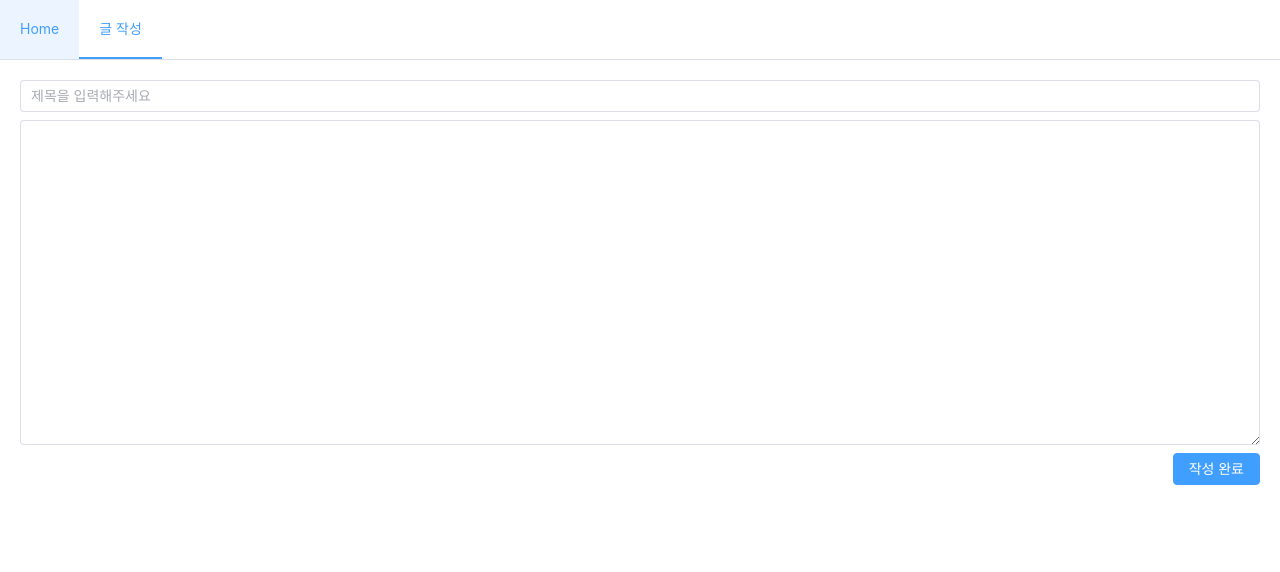
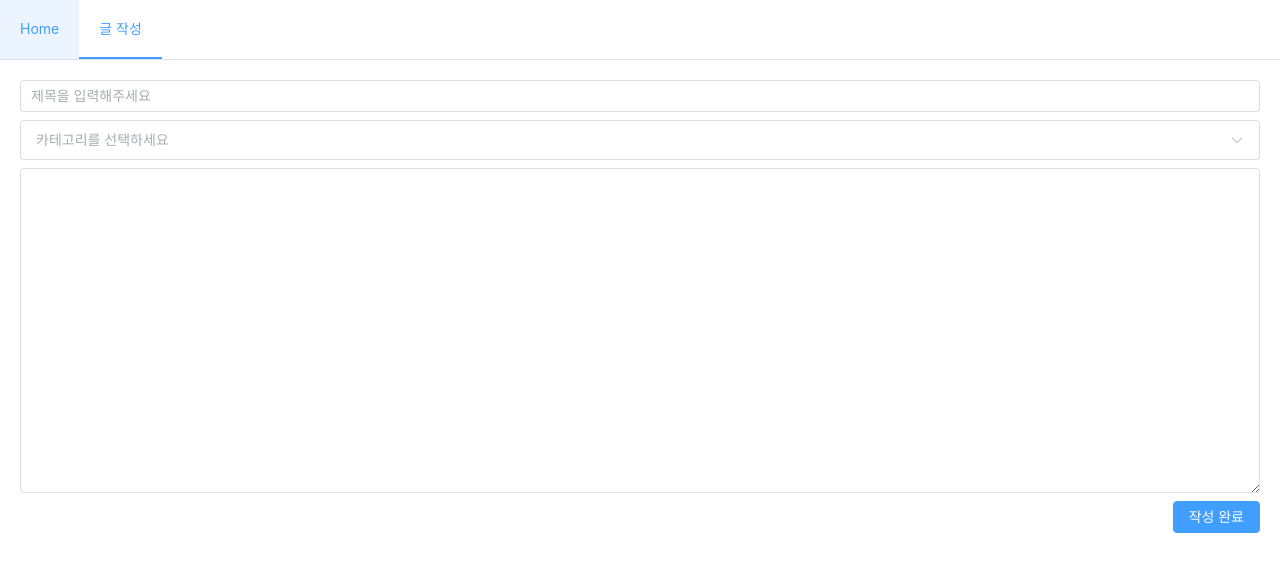
Before and after one commit to kakjzi/kakjziBlog, a Vue app in the folder front/: page /write in a window 1280 px wide. Shown: the top 572 px of the page. Built offline with nearby package versions, Linux system fonts and the light colour scheme; a web font is replaced by a local one.

Commit message:
글 작성 카테고리 추가

```diff
--- a/front/src/views/WriteView.vue
+++ b/front/src/views/WriteView.vue
@@ -1,27 +1,64 @@
 <script setup lang="ts">
-import {ref} from "vue";
+import { ref } from "vue";
 import axios from "axios";
-import {useRouter} from "vue-router";
+import { useRouter } from "vue-router";
 
 const title = ref("");
 const content = ref("");
+const category = ref("");
 
 const router = useRouter();
+
+const options = [
+  {
+    value: "개발",
+    label: "개발",
+  },
+  {
+    value: "일상",
+    label: "일상",
+  },
+  {
+    value: "여행",
+    label: "여행",
+  },
+];
 const write = function () {
-  axios.post("/api/posts",{
-    title: title.value,
-    content: content.value
-  }).then(()=>{
-    router.replace({name: "home"})
-  });
-}
+  axios
+    .post("/api/posts", {
+      title: title.value,
+      content: content.value,
+      category: category.value,
+    })
+    .then(() => {
+      router.replace({ name: "home" });
+    })
+    .catch((err) => {
+      alert(err.response.data.message);
+    });
+};
 </script>
 <template>
   <div>
-    <el-input v-model="title" placeholder="제목을 입력해주세요"/>
+    <el-input v-model="title" placeholder="제목을 입력해주세요" />
   </div>
   <div class="mt-2">
-    <el-input v-model="content" type="textarea" rows="15"/>
+    <el-select
+      v-model="category"
+      class="w-100"
+      placeholder="카테고리를 선택하세요"
+      size="large"
+    >
+      <el-option
+        v-for="item in options"
+        :key="item.value"
+        :label="item.label"
+        :value="item.value"
+      />
+    </el-select>
+  </div>
+  <div class="mt-2">
+    <el-input v-model="content" type="textarea" rows="15" />
   </div>
   <div class="mt-2">
     <div class="d-flex justify-content-end">
```
